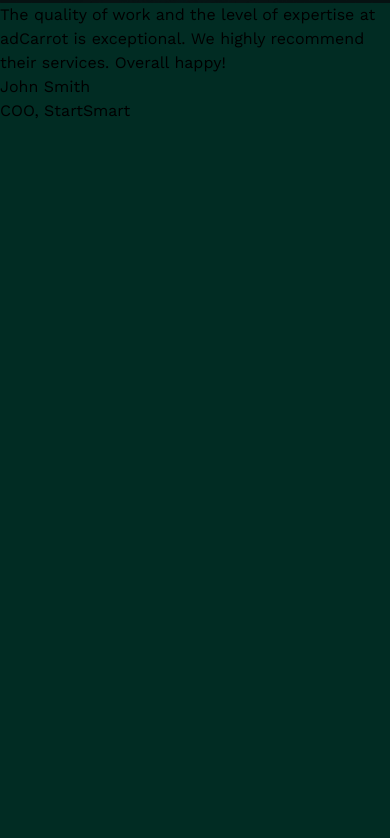
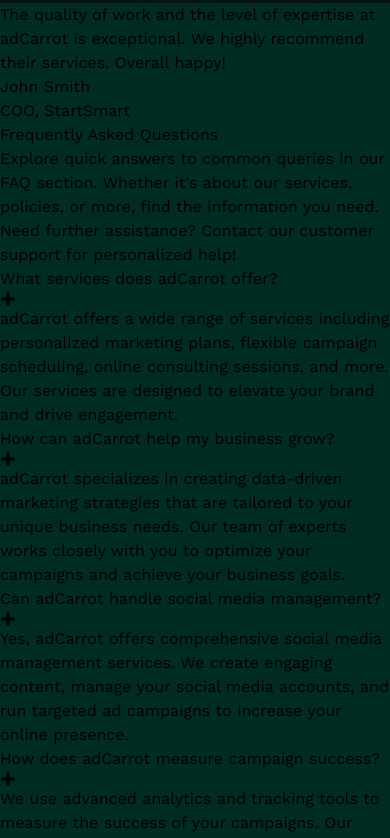
Before and after one commit to CodeMuscle/adcarrot, a React (Vite) app: page / in a window 390 px wide. Shown: the part 10780-11618 px from the top of the page. Before the commit the page ends 10903 px from the top, so only its background shows below. Built offline with nearby package versions, Linux system fonts and the light colour scheme.

Commit message:
FAQ sectin

```diff
--- a/src/App.jsx
+++ b/src/App.jsx
@@ -1,5 +1,6 @@
 import About from "./components/About";
 import AdAgencyPackages from "./components/AdAgencyPackages";
+import Faq from "./components/Faq";
 import Hero from "./components/Hero";
 import Navbar from "./components/Navbar";
 import ProjectShowcase from "./components/ProjectShowcase";
@@ -18,6 +19,7 @@
       <AdAgencyPackages />
       <Team />
       <Testimonials />
+      <Faq />
     </div>
   );
 }
--- /dev/null
+++ b/src/components/Faq.jsx
@@ -0,0 +1,56 @@
+import React, { useState } from "react";
+import { FAQ_DESCRIPTION, FAQS } from "../constants";
+import { FaMinus, FaPlus } from "react-icons/fa";
+
+const Faq = () => {
+  const [activeIndex, setActiveIndex] = useState(null);
+
+  const handleToggle = (index) => {
+    setActiveIndex(activeIndex === index ? null : index);
+  };
+
+  return (
+    <section className="mt-20" id="faq">
+      <div className="container min-h-screen mx-auto flex flex-col gap-12 p-8 lg:flex-row md:relative">
+        {/* Sticky FAQ */}
+        <div className="lg:w-1/3 md:sticky md:top-[65px]">
+          {" "}
+          {/* Adjusted top value */}
+          <h2 className="mb-8 text-4xl font-semibold tracking-tighter">
+            Frequently Asked Questions
+          </h2>
+          <p className="mb-12 text-lg">{FAQ_DESCRIPTION}</p>
+        </div>
+
+        <div className="lg:w-2/3">
+          {FAQS.map((faq, index) => (
+            <div className="mb-4 border-b pb-4" key={index}>
+              <div
+                onClick={() => handleToggle(index)}
+                className="p-8 flex cursor-pointer items-center justify-between"
+              >
+                <h3 className="text-2xl">{faq.question}</h3>
+                <div>
+                  {activeIndex === index ? (
+                    <FaMinus className="text-xl" />
+                  ) : (
+                    <FaPlus className="text-xl" />
+                  )}
+                </div>
+              </div>
+              <div
+                className={`mt-4 overflow-hidden text-lg transition-all duration-500 ${
+                  activeIndex === index ? "max-h-screen" : "max-h-0"
+                }`}
+              >
+                <p className="p-8">{faq.answer}</p>
+              </div>
+            </div>
+          ))}
+        </div>
+      </div>
+    </section>
+  );
+};
+
+export default Faq;
```
